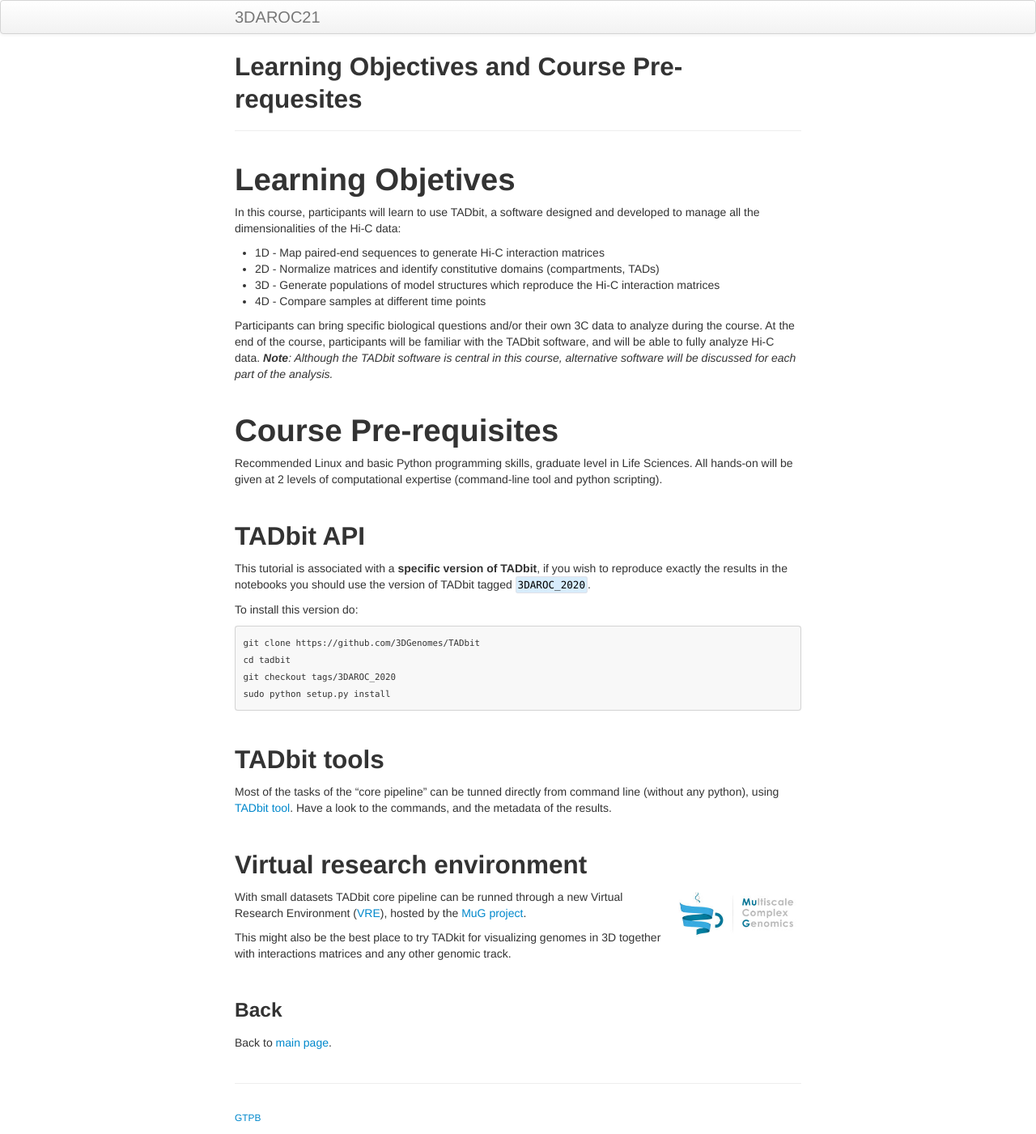
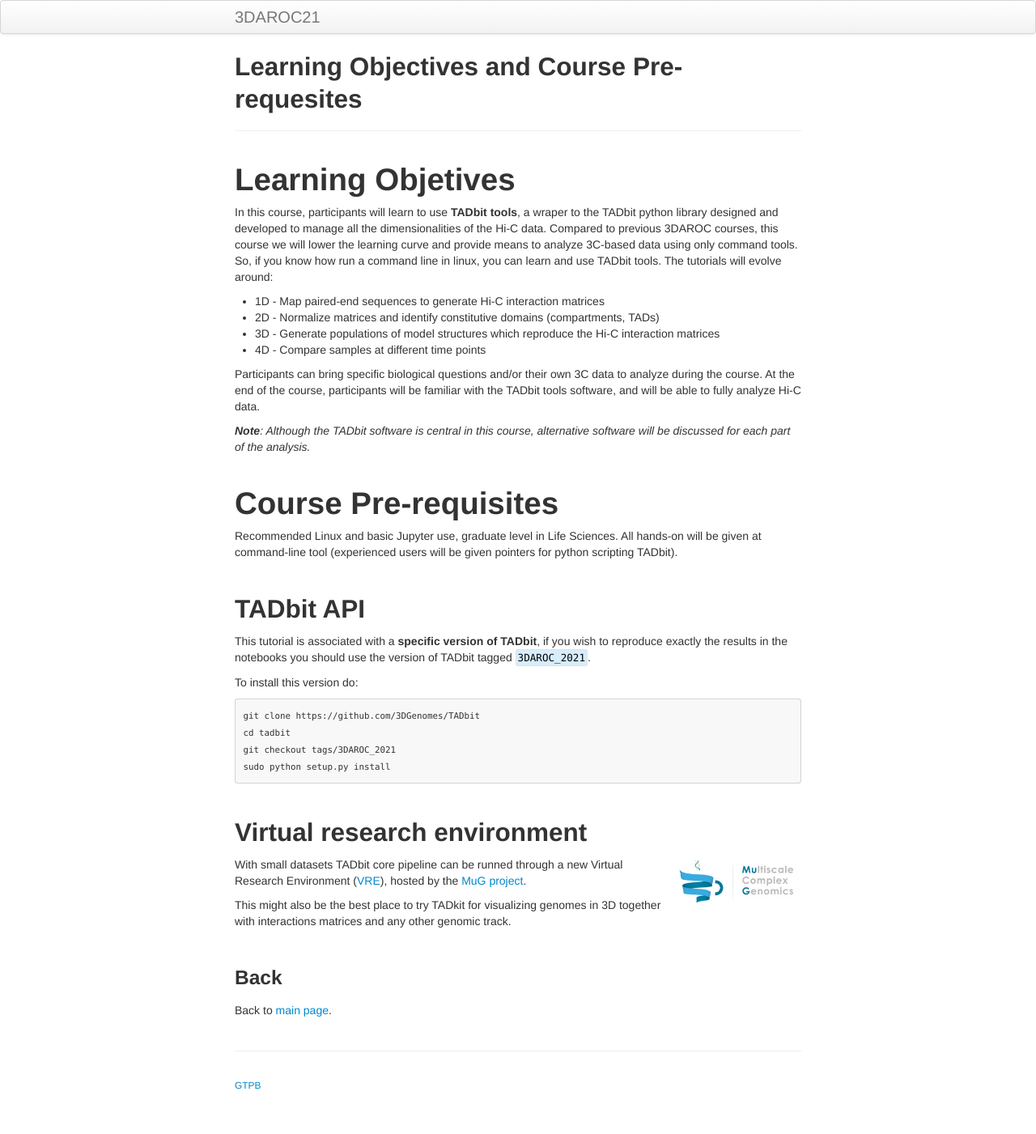
Before and after one commit to GTPB/3DAROC21, a Jekyll site: the page built from pages/objectives_prerequisites.md, in a window 1280 px wide. Shown: the whole page at 81% size. Built offline with Jekyll 4.4.1, drawn with Linux system fonts in a browser that asks for light colours; after the commit the page ends 1361 px from its top, so only the background shows below that.

Commit message:
Update objectives_prerequisites.md

```diff
--- a/pages/objectives_prerequisites.md
+++ b/pages/objectives_prerequisites.md
@@ -12,46 +12,40 @@ schemadotorg:
 
 # Learning Objetives
 
-In this course, participants will learn to use TADbit, a software designed and developed to manage all the dimensionalities of the Hi-C data:
+In this course, participants will learn to use __TADbit tools__, a wraper to the TADbit python library designed and developed to manage all the dimensionalities of the Hi-C data. Compared to previous 3DAROC courses, this course we will lower the learning curve and provide means to analyze 3C-based data using only command tools. So, if you know how run a command line in linux, you can learn and use TADbit tools. The tutorials will evolve around:
 
  - 1D - Map paired-end sequences to generate Hi-C interaction matrices
  - 2D - Normalize matrices and identify constitutive domains (compartments, TADs)
  - 3D - Generate populations of model structures which reproduce the Hi-C interaction matrices
  - 4D - Compare samples at different time points
 
-Participants can bring specific biological questions and/or their own 3C data to analyze during the course. At the end of the course, participants will be familiar with the TADbit software, and will be able to fully analyze Hi-C data.
+Participants can bring specific biological questions and/or their own 3C data to analyze during the course. At the end of the course, participants will be familiar with the TADbit tools software, and will be able to fully analyze Hi-C data.
+
 *__Note__: Although the TADbit software is central in this course, alternative software will be discussed for each part of the analysis.*
 
 <br/>
 
 # Course Pre-requisites
 
-Recommended Linux and basic Python programming skills, graduate level in Life Sciences.
-All hands-on will be given at 2 levels of computational expertise (command-line tool and python scripting).
+Recommended Linux and basic Jupyter use, graduate level in Life Sciences.
+All hands-on will be given at command-line tool (experienced users will be given pointers for python scripting TADbit).
 
 <br/>
 
 ## TADbit API
 
-This tutorial is associated with a __specific version of TADbit__, if you wish to reproduce exactly the results in the notebooks you should use the version of TADbit tagged `3DAROC_2020`.
+This tutorial is associated with a __specific version of TADbit__, if you wish to reproduce exactly the results in the notebooks you should use the version of TADbit tagged `3DAROC_2021`.
 
 To install this version do:
 
     git clone https://github.com/3DGenomes/TADbit
     cd tadbit
-    git checkout tags/3DAROC_2020
+    git checkout tags/3DAROC_2021
     sudo python setup.py install
 
 <br/>
 
-## TADbit tools
-
-Most of the tasks of the "core pipeline" can be tunned directly from command line (without any python), using [TADbit tool](/TADbit_tools). Have a look to the commands, and the metadata of the results.
-
-<br/>
-
 ## Virtual research environment
-
 
 <img align="right" src="./images/MUG_logo.jpg" width="160">
 
```
